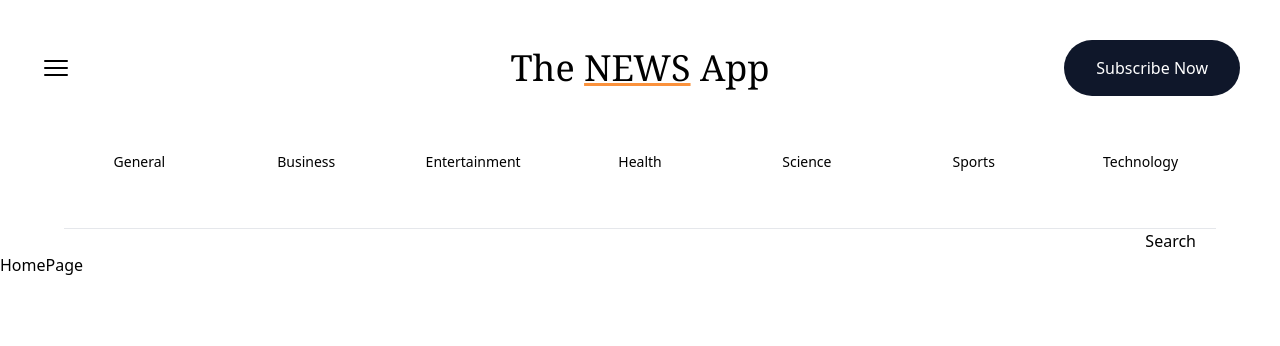
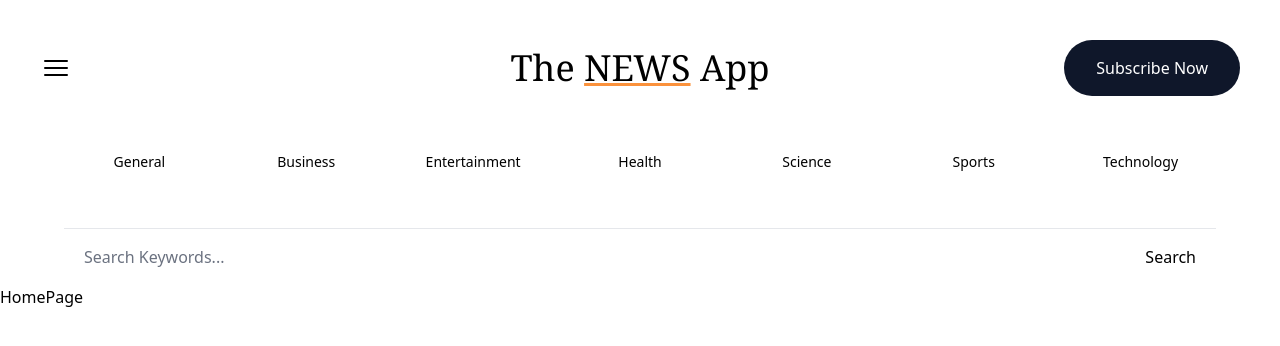
Before and after one commit to AayushMohan/news-app, a Next.js app: page / in a window 1280 px wide. Shown: the top 346 px of the page. Built offline with nearby package versions, Linux system fonts and the light colour scheme.

Commit message:
Added useState Hook for SearchBox

```diff
--- a/app/SearchBox.tsx
+++ b/app/SearchBox.tsx
@@ -1,8 +1,21 @@
+"use client";
+
+import { useState } from "react";
+
 const SearchBox = () => {
+  const [input, setInput] = useState("");
   return (
     <form className="max-w-6xl mx-auto flex justify-between items-center px-5">
-      <input type="text" className="flex-1" />
-      <button type="submit">Search</button>
+      <input
+        type="text"
+        value={input}
+        onChange={(e) => setInput(e.target.value)}
+        placeholder="Search Keywords..."
+        className="w-full h-14 rounded-sm placeholder-gray-500 text-gray-500 outline-none flex-1 bg-transparent dark:text-orange-400"
+      />
+      <button type="submit" disabled={!input}>
+        Search
+      </button>
     </form>
   );
 };
```
